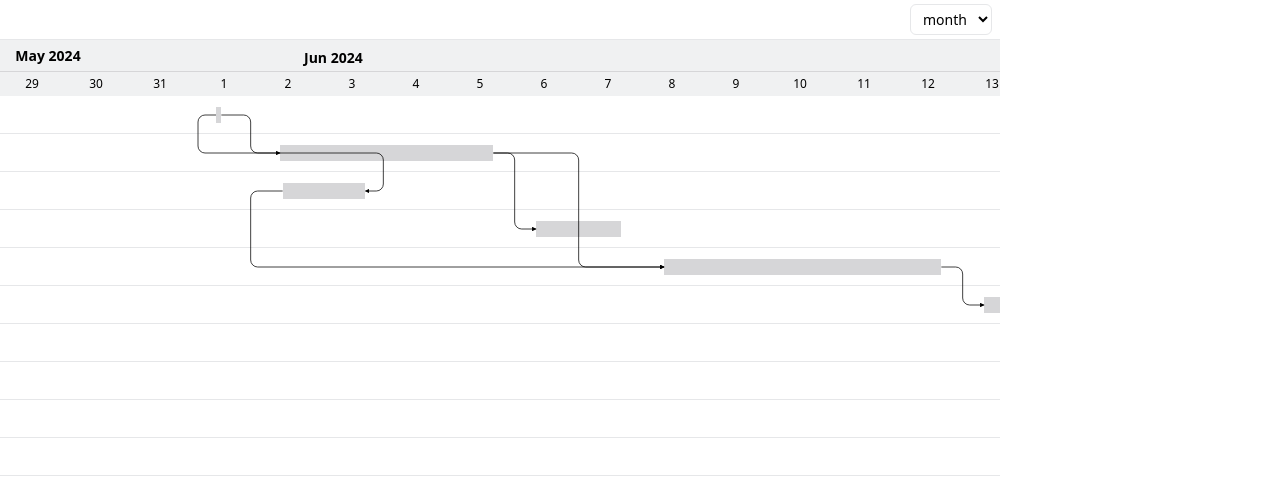
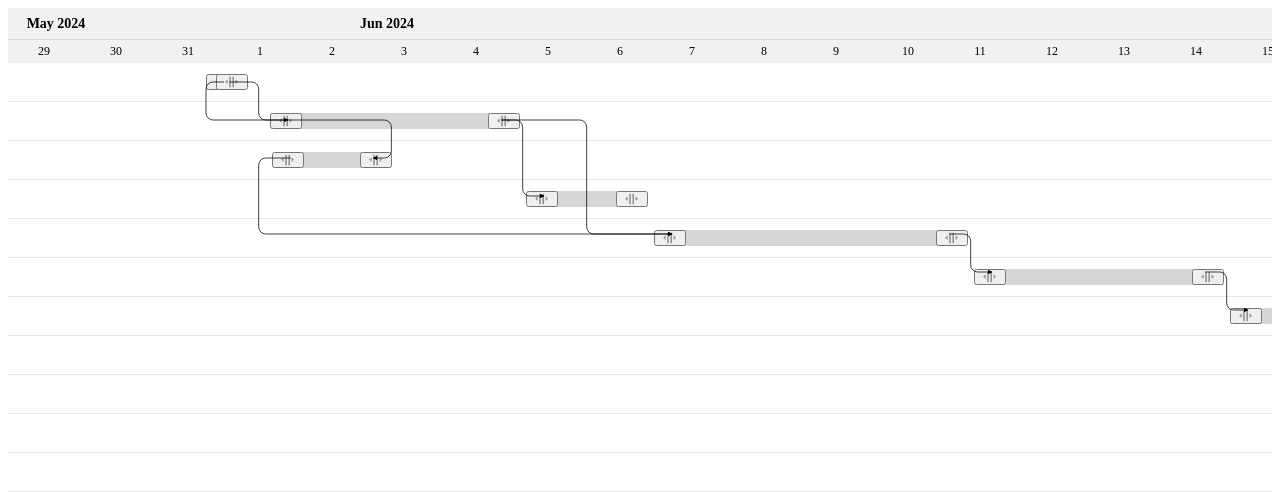
Before and after one commit to jaeungkim/gantt-chart, a React (Vite) app: page / in a window 1280 px wide. Shown: the top 492 px of the page. Built offline with nearby package versions, Linux system fonts and the light colour scheme.

Commit message:
chore: bug fixes regarding tailwind

```diff
--- a/src/components/GanttChartHeader.tsx
+++ b/src/components/GanttChartHeader.tsx
@@ -76,52 +76,109 @@ const GanttChartHeader: React.FC<GanttChartHeaderProps> = ({
 
   return (
     <div
-      className="sticky top-0 z-30"
+      // className="sticky top-0 z-30"
       style={{
+        position: 'sticky',
+        top: 0,
+        zIndex: 30,
         backgroundColor: '#F0F1F2',
       }}
     >
-      <div className="flex min-w-max flex-col">
+      <div
+        // className="flex min-w-max flex-col"
+        style={{
+          display: 'flex',
+          minWidth: 'max-content',
+          flexDirection: 'column',
+          // backgroundColor: '#F0F1F2',
+        }}
+      >
         {/* Top Header Row */}
-        <div className="relative flex h-8">
+        <div
+          // className="relative flex h-8"
+          style={{
+            position: 'relative',
+            display: 'flex',
+            height: '32px',
+            // backgroundColor: '#F0F1F2',
+          }}
+        >
           {/* Sticky floating label */}
           <div
-            className="sticky left-0 z-40 flex w-24 shrink-0 items-center justify-center border-b border-solid text-sm font-bold"
+            // className="sticky left-0 z-40 flex w-24 shrink-0 items-center justify-center border-b border-solid text-sm font-bold"
             style={{
+              position: 'sticky',
+              left: 0,
+              zIndex: 40,
+              display: 'flex',
+              width: '96px',
+              flexShrink: 0,
+              alignItems: 'center',
+              justifyContent: 'center',
               backgroundColor: '#F0F1F2',
-              borderColor: '#D6D6D8',
+              borderBottom: '1px solid #D6D6D8',
+              fontSize: '0.875rem',
+              fontWeight: 'bold',
             }}
           >
             {stickyLabel}
           </div>
 
           {/* Scrollable header cells */}
-          <div className="flex">
+          <div
+            // className="flex"
+            style={{
+              display: 'flex',
+            }}
+          >
             {mergedGroupsWithLeft.map((group, idx) => (
               <div
                 key={idx}
-                className="border-b border-solid py-2 pr-4 text-left text-sm font-bold"
+                // className="border-b border-solid py-2 pr-4 text-left text-sm font-bold"
                 style={{
+                  padding: '8px 16px',
+                  fontSize: '0.875rem',
+                  fontWeight: 'bold',
+                  textAlign: 'left',
                   width: `${group.widthPx}px`,
-                  borderColor: '#D6D6D8',
+                  borderBottom: '1px solid #D6D6D8',
                   backgroundColor: '#F0F1F2',
                 }}
               >
-                <p className="px-4">{idx === 0 ? '' : group.label}</p>
+                <p
+                  // className="px-4"
+                  style={{
+                    margin: 0,
+                    padding: '0 16px',
+                  }}
+                >
+                  {idx === 0 ? '' : group.label}
+                </p>
               </div>
             ))}
           </div>
         </div>
 
         {/* Bottom tick row */}
-        <div className="flex">
+        <div
+          // className="flex"
+          style={{
+            display: 'flex',
+          }}
+        >
           {bottomRowCells.map((cell, idx) => {
             const tickLabel = config.formatTickLabel?.(cell.startDate) || '';
             return (
               <div
                 key={idx}
-                className="relative p-1 text-center text-xs"
-                style={{ width: `${cell.widthPx}px` }}
+                // className="relative p-1 text-center text-xs"
+                style={{
+                  position: 'relative',
+                  padding: '4px',
+                  textAlign: 'center',
+                  fontSize: '0.75rem',
+                  width: `${cell.widthPx}px`,
+                }}
               >
                 {tickLabel}
               </div>
--- a/src/main.tsx
+++ b/src/main.tsx
@@ -1,7 +1,7 @@
 import { StrictMode } from 'react'
 import { createRoot } from 'react-dom/client'
 import App from './App.tsx'
-import './assets/styles/index.css'
+// import './assets/styles/index.css'
 
 createRoot(document.getElementById('root')!).render(
   <StrictMode>
--- a/src/pages/Gantt.tsx
+++ b/src/pages/Gantt.tsx
@@ -1,8 +1,7 @@
 import GanttChartHeader from 'components/GanttChartHeader';
-import { GANTT_SCALE_CONFIG, NODE_HEIGHT } from 'constants/gantt';
+import { NODE_HEIGHT } from 'constants/gantt';
 import { useEffect, useRef, useState } from 'react';
 import { useGanttStore } from 'stores/store';
-import { GanttScaleKey } from 'types/gantt';
 import { Task } from 'types/task';
 import { setupTimelineStructure } from 'utils/timeline';
 import { tasks as sourceTasks } from '../../db.json';
@@ -76,18 +75,30 @@ function Gantt({ tasks, onTasksChange, ganttHeight, columnWidth }: GanttProps) {
         position: 'relative',
         overflow: 'auto',
         height: `${ganttHeightState}px`,
-        width: `${columnWidthState}px`,
+        width: '100%', // let parent control width
         backgroundColor: '#FFF',
       }}
     >
       <div
-        className="h-full w-full overflow-hidden"
+        // className="size-full overflow-hidden"
         style={{
+          width: '100%',
+          height: '100%',
+          overflow: 'hidden',
           backgroundColor: '#FFF',
         }}
       >
-        <section className="relative flex h-full w-full flex-col">
-          <div
+        <section
+          // className="relative flex h-full w-full flex-col"
+          style={{
+            position: 'relative',
+            display: 'flex',
+            height: '100%',
+            width: '100%',
+            flexDirection: 'column',
+          }}
+        >
+          {/* <div
             style={{
               display: 'flex',
               justifyContent: 'flex-end',
@@ -117,10 +128,25 @@ function Gantt({ tasks, onTasksChange, ganttHeight, columnWidth }: GanttProps) {
                 </option>
               ))}
             </select>
-          </div>
+          </div> */}
           {/* Shared scroll container */}
-          <div ref={scrollRef} className="grow overflow-x-auto">
-            <div className="flex min-w-max flex-col">
+          <div
+            ref={scrollRef}
+            // className="grow overflow-x-auto"
+            style={{
+              flexGrow: 1,
+              overflowX: 'auto',
+            }}
+          >
+            <div
+              // className="flex min-w-max flex-col"
+              style={{
+                display: 'flex',
+                minWidth: 'max-content',
+                flexDirection: 'column',
+                // backgroundColor: '#FFF',
+              }}
+            >
               {/* Header */}
               <GanttChartHeader
                 topHeaderGroups={topHeaderGroups}
@@ -130,16 +156,32 @@ function Gantt({ tasks, onTasksChange, ganttHeight, columnWidth }: GanttProps) {
               />
 
               {/* Bars */}
-              <div className="relative flex">
-                <div className="flex grow flex-col">
+              <div
+                // className="relative flex"
+                style={{
+                  position: 'relative',
+                  display: 'flex',
+                }}
+              >
+                <div
+                  // className="flex grow flex-col"
+                  style={{
+                    display: 'flex',
+                    flexGrow: 1,
+                    flexDirection: 'column',
+                  }}
+                >
                   {transformedTasks.map((task) => (
                     <div
                       key={task.id}
-                      className="flex w-full items-center border-b border-solid"
+                      // className="flex w-full items-center border-b border-solid"
                       style={{
+                        display: 'flex',
+                        width: '100%',
+                        alignItems: 'center',
+                        borderBottom: '1px solid #E6E7E9',
                         height: `${NODE_HEIGHT}px`,
                         backgroundColor: '#FFF',
-                        borderColor: '#E6E7E9',
                       }}
                     >
                       <GanttBar
--- a/src/pages/GanttBar.tsx
+++ b/src/pages/GanttBar.tsx
@@ -68,16 +68,25 @@ function GanttBar({ allTasks, currentTask, onTasksChange }: GanttBarProps) {
     <button
       type="button"
       onMouseDown={onLeftHandleDragStart}
-      className="absolute top-0 flex h-full cursor-w-resize items-center justify-center opacity-0 hover:opacity-100"
+      // className="absolute top-0 flex h-full cursor-w-resize items-center justify-center opacity-0 hover:opacity-100"
       style={{
+        position: 'absolute',
+        top: 0,
+        display: 'flex',
+        cursor: 'w-resize',
+        alignItems: 'center',
+        justifyContent: 'center',
+        opacity: 100,
         left: '-1.15rem',
         width: '2rem',
         height: '100%',
       }}
     >
       <HandleIcon
-        className="size-6"
+        // className="size-6"
         style={{
+          height: '1.5rem',
+          width: '1.5rem',
           fill: '#919294',
         }}
       />
@@ -88,8 +97,15 @@ function GanttBar({ allTasks, currentTask, onTasksChange }: GanttBarProps) {
     <button
       type="button"
       onMouseDown={onRightHandleDragStart}
-      className="absolute top-0 flex h-full cursor-w-resize items-center justify-center opacity-0 hover:opacity-100"
+      // className="absolute top-0 flex h-full cursor-w-resize items-center justify-center opacity-0 hover:opacity-100"
       style={{
+        position: 'absolute',
+        top: 0,
+        display: 'flex',
+        cursor: 'w-resize',
+        alignItems: 'center',
+        justifyContent: 'center',
+        opacity: 100,
         right: '-1.15rem',
         width: '2rem',
         height: '100%',
@@ -156,9 +172,12 @@ function GanttBar({ allTasks, currentTask, onTasksChange }: GanttBarProps) {
       <div
         role="button"
         tabIndex={0}
-        className="relative flex items-center"
+        // className="relative flex items-center"
         onMouseDown={onBarDragStart}
         style={{
+          position: 'relative',
+          display: 'flex',
+          alignItems: 'center',
           backgroundColor: '#D6D6D8',
           marginLeft: `${barLeft}px`,
           width: `${barWidth}px`,
@@ -169,7 +188,18 @@ function GanttBar({ allTasks, currentTask, onTasksChange }: GanttBarProps) {
         {renderRightHandle()}
       </div>
 
-      <svg className="pointer-events-none absolute top-0 left-0 z-10 size-full">
+      <svg
+        // className="pointer-events-none absolute top-0 left-0 z-10 size-full"
+        style={{
+          position: 'absolute',
+          top: 0,
+          left: 0,
+          zIndex: 10,
+          width: '100%',
+          height: '100%',
+          pointerEvents: 'none',
+        }}
+      >
         <defs>
           <marker
             id="arrowhead"
--- a/vite.config.ts
+++ b/vite.config.ts
@@ -1,15 +1,29 @@
 import tailwindcss from '@tailwindcss/vite';
 import react from '@vitejs/plugin-react';
 import { defineConfig } from 'vite';
+import { viteStaticCopy } from 'vite-plugin-static-copy';
 import svgr from 'vite-plugin-svgr';
 import tsconfigPaths from 'vite-tsconfig-paths';
 
 export default defineConfig({
-  plugins: [react(), , tailwindcss(), tsconfigPaths(), svgr()],
+  plugins: [
+    react(),
+    tailwindcss(),
+    tsconfigPaths(),
+    svgr(),
+    viteStaticCopy({
+      targets: [
+        {
+          src: 'src/assets/styles/index.css', // your Tailwind output or manual styles
+          dest: '', // will output it as dist/index.css
+        },
+      ],
+    }),
+  ],
   build: {
     lib: {
       entry: 'src/index.tsx',
-      name: 'ReactGanttChart',
+      name: '@jaeungkim/gantt-chart',
       fileName: (format) => `index.${format}.js`,
       formats: ['es', 'cjs'],
     },
```
Also changed, not shown: package.json (+7 -2 lines), 1 other file (tests, documents, lock files or other folders).
